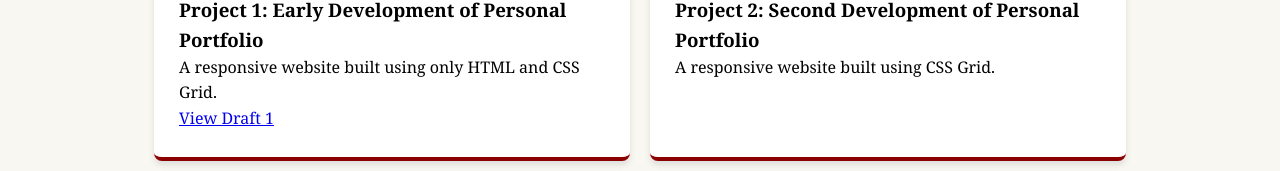
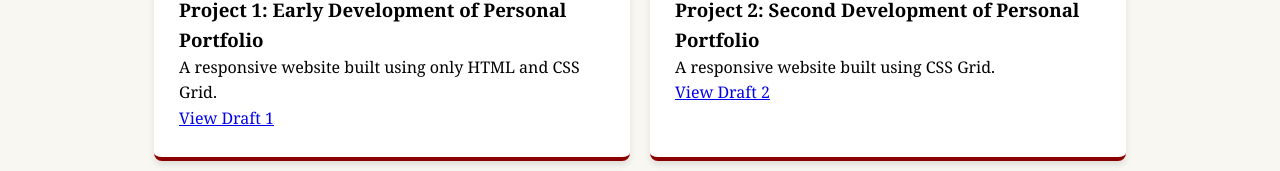
Before and after one commit to amanihaled/assignment-2, a plain HTML site: page projects.html in a window 1280 px wide. Shown: the part 196-367 px from the top of the page. Drawn offline with Linux system fonts and the light colour scheme.

Commit message:
Add link to draft of Project 2 in projects.html

```diff
--- a/projects.html
+++ b/projects.html
@@ -30,6 +30,7 @@
                 <article class="project-card">
                 <h3>Project 2: Second Development of Personal Portfolio</h3>
                 <p>A responsive website built using CSS Grid.</p>
+                <a href="https://my-flexbox-six.vercel.app/" target="_blank">View Draft 2</a>
             </article>
         </div>
     </main>
```
